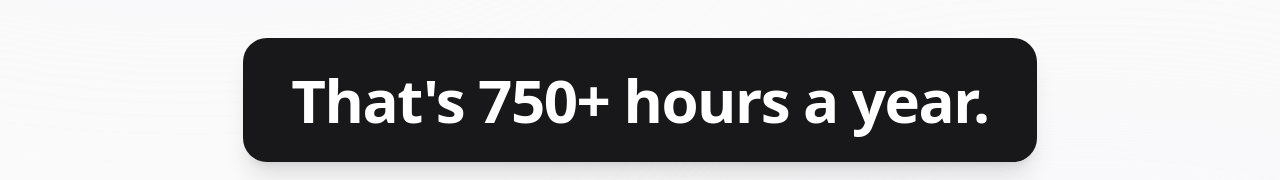
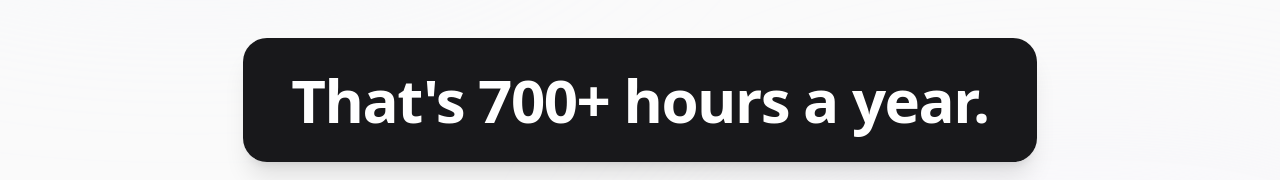
Before and after one commit to mihaicristianfarcas/presentation, a React app: page / in a window 1280 px wide. Both pictures are taken after a click on the button 253 px from the left and 746 px from the top of the page. Shown: the part 350-530 px from the top of the page. Built offline with nearby package versions, Linux system fonts and the light colour scheme; the HTML template or start-up script is replaced by a standard one.

Commit message:
slide 1 done

```diff
--- a/src/App.tsx
+++ b/src/App.tsx
@@ -97,18 +97,18 @@ const Presentation = () => {
 					>
 						<div className="space-y-6">
 							<p className="text-5xl font-medium text-zinc-800 leading-tight">
-								Romanian doctors spend <span className="text-rose-500 font-bold">2.1 hours per day</span> on <b>paperwork</b>.
+								Romanian doctors spend <span className="text-rose-500 font-bold">2.1 hours per day</span> on <span className='font-extrabold'>paperwork</span>.
 							</p>
 						</div>
 
 						<motion.div
 							initial={{ scale: 0.9, opacity: 0 }}
 							animate={{ scale: 1, opacity: 1 }}
-							transition={{ delay: 1.5, duration: 0.4 }}
+							transition={{ delay: 1.5, duration: 0.5, type: "spring" }}
 							className="bg-zinc-900 text-white py-8 px-12 rounded-3xl inline-block shadow-xl"
 						>
 							<p className="text-6xl font-black tracking-tight">
-								That's 750+ hours a year.
+								That's 700+ hours a year.
 							</p>
 						</motion.div>
 
```
